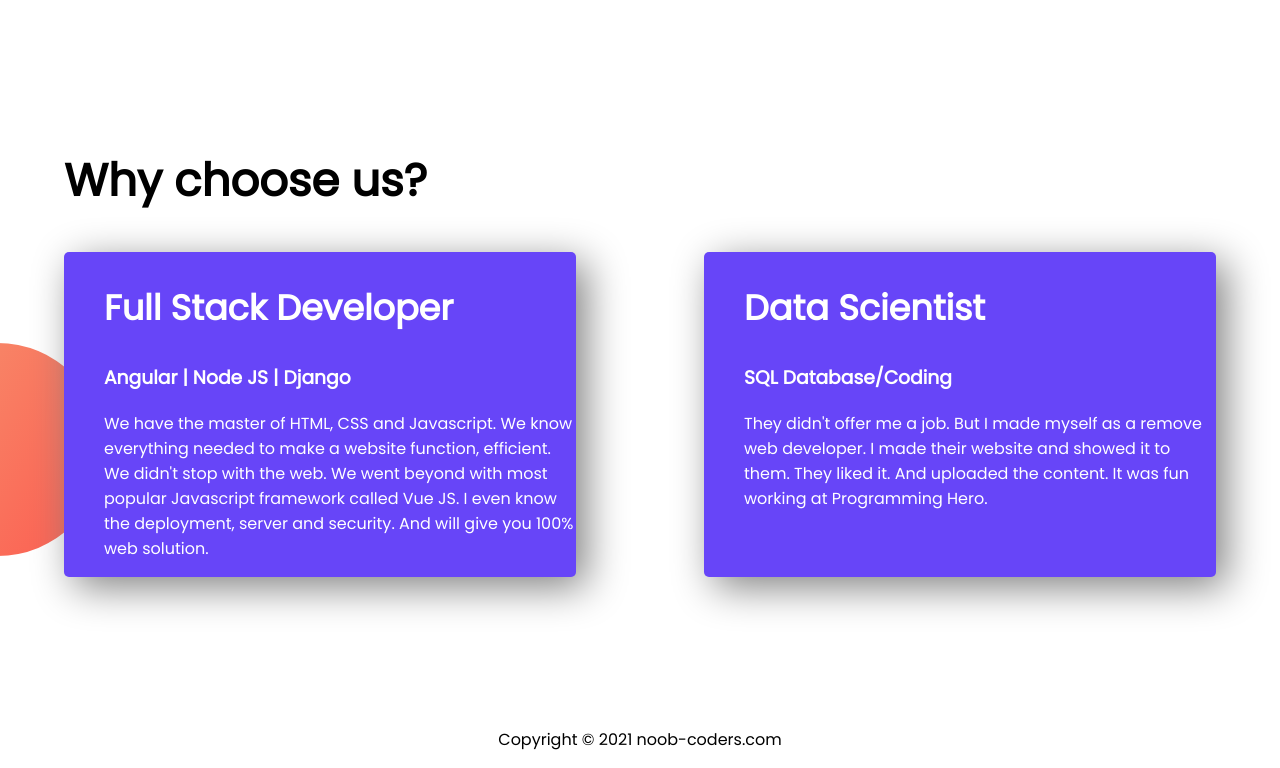
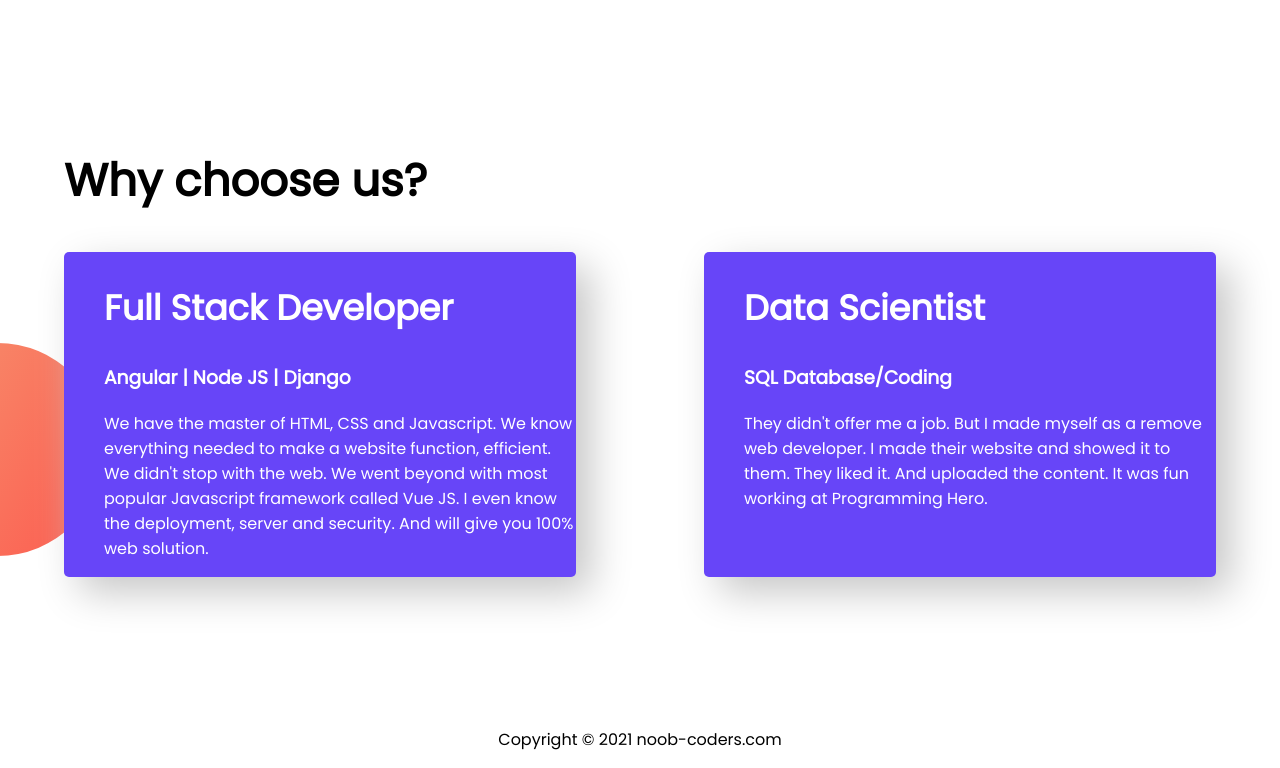
Before and after one commit to khan-shimul/Portfolio-practice4, a plain HTML site: page index.html in a window 1280 px wide. Shown: the part 1063-1831 px from the top of the page. Drawn offline with Linux system fonts and the light colour scheme.

Commit message:
shadow added

```diff
--- a/style.css
+++ b/style.css
@@ -58,7 +58,7 @@ h2{
     margin-left: 5%;
     margin-right: 5%;
     padding-left: 40px;
-    box-shadow: 10px 10px 40px gray;
+    box-shadow: 15px 15px 40px #C6C6C6;
     border-radius: 5px;
     background-color: #6745F8;
     color: white;
```
